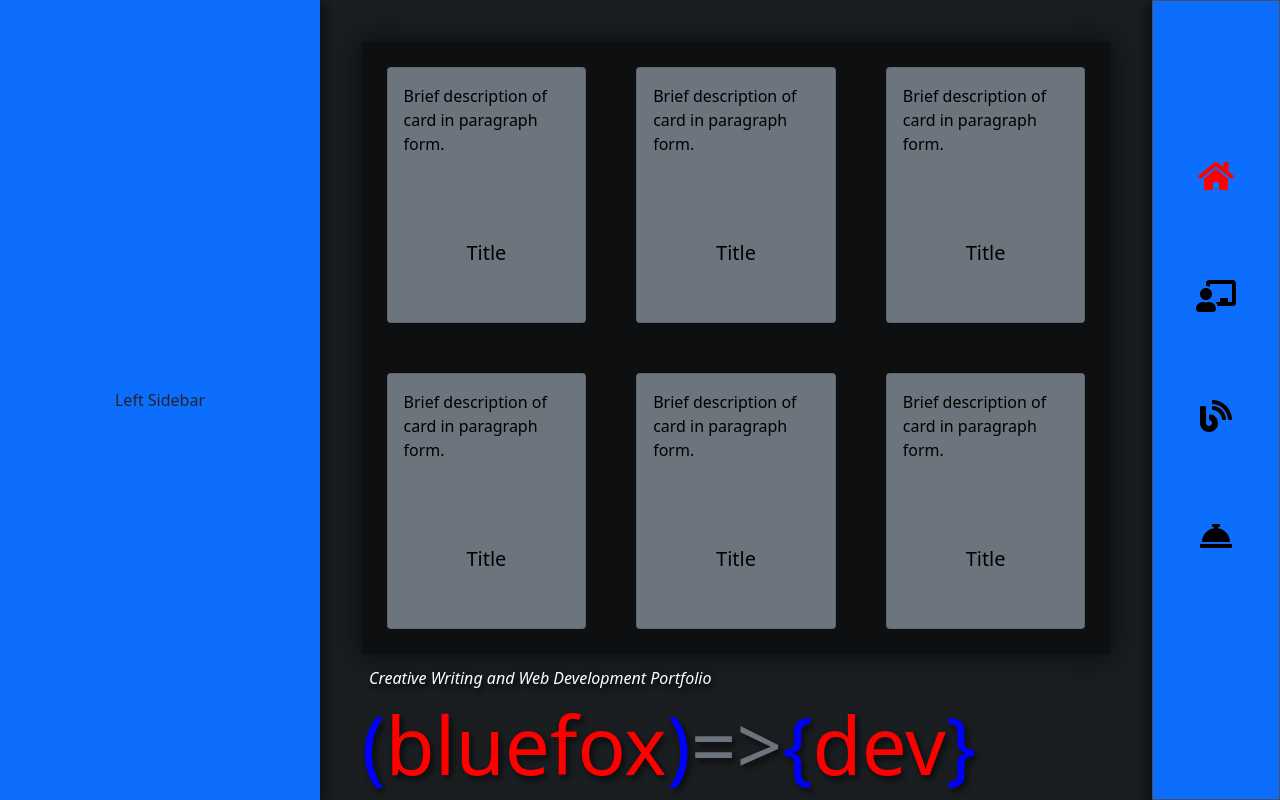
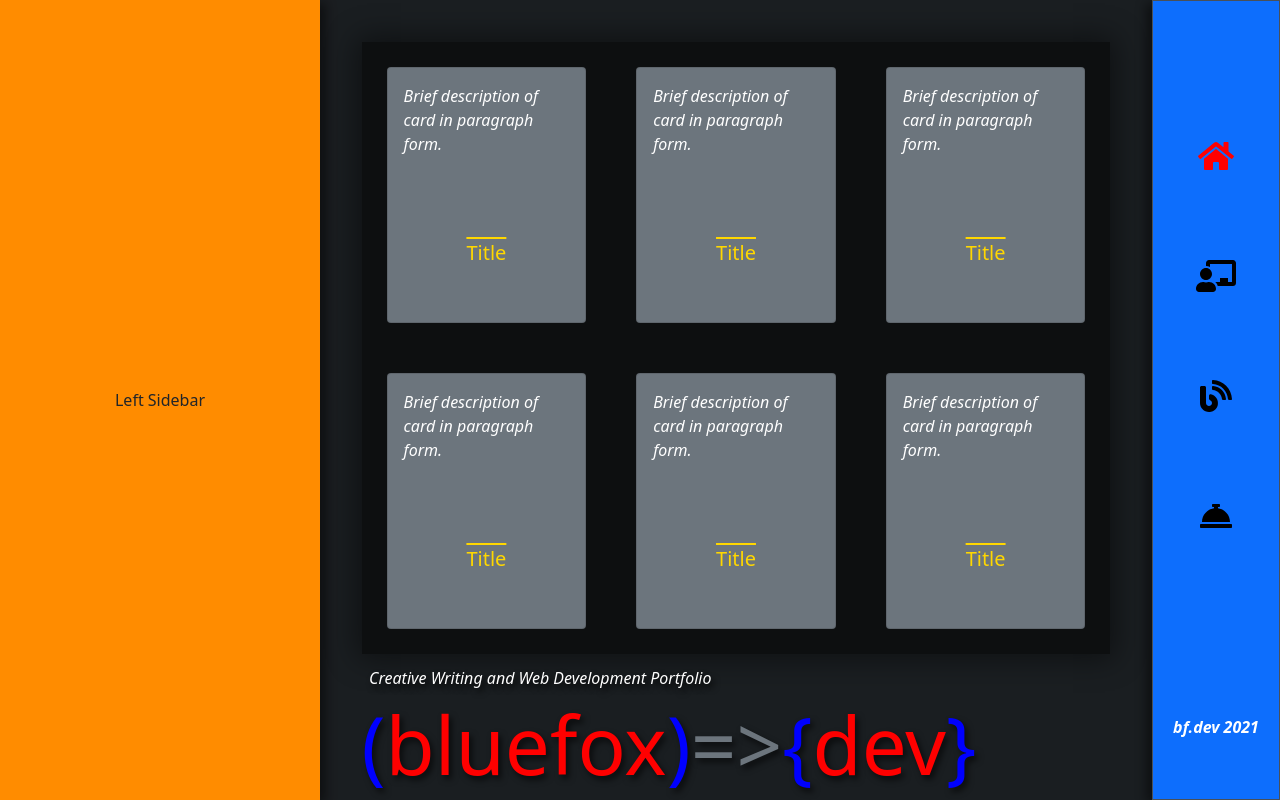
Before and after one commit to bluefoxbandido/bluefoxblog, a React app: page / in a window 1280 px wide. Built offline with nearby package versions, Linux system fonts and the light colour scheme.

Commit message:
styling home page, todo left sidebar

```diff
--- a/src/components/sections/left_sidebar.js
+++ b/src/components/sections/left_sidebar.js
@@ -3,7 +3,7 @@ import React, { Component } from 'react'
 export default class LeftSidebar extends Component {
     render() {
         return (
-            <div className="left-sidebar bg-primary col-md-3">
+            <div className="left-sidebar col-md-3">
                 Left Sidebar
             </div>
         )
--- a/src/components/sections/middlebar.js
+++ b/src/components/sections/middlebar.js
@@ -57,6 +57,7 @@ export default class Middlebar extends Component {
                                 </NavLink>
                             </li>
                         </ul>
+                        <span>{`bf.dev 2021`}</span>
                     </nav>
                 </Router>
             </div>
--- a/src/styles/_home.scss
+++ b/src/styles/_home.scss
@@ -64,16 +64,22 @@
             justify-content: center;
             align-items: center;
 
+
             .card-body {
                 display: flex;
                 flex-direction: column-reverse;
                 justify-content: space-between;
+                color: white;
+                font-style: oblique;
 
                 .card-title {
                     display: flex;
                     align-self: center;
                     justify-self: end;
                     padding-bottom: 20%;
+                    color: gold;
+                    font-style: normal;
+                    text-decoration-line: overline;
                 }
             }
         }
--- a/src/styles/_layout.scss
+++ b/src/styles/_layout.scss
@@ -2,7 +2,7 @@
   padding: 0;
   height: 100%;
 
-  @media(min-width: 768px){
+  @media (min-width: 768px) {
     height: 100vh;
   }
 
@@ -16,11 +16,12 @@
       display: none;
       justify-content: center;
       align-items: center;
-      box-shadow: 6px 3px 10px 0px rgba(0,0,0,0.46);
--webkit-box-shadow: 6px 3px 10px 0px rgba(0,0,0,0.46);
--moz-box-shadow: 6px 3px 10px 0px rgba(0,0,0,0.46);
+      background-color: darkorange;
+      box-shadow: 6px 3px 10px 0px rgba(0, 0, 0, 0.46);
+      -webkit-box-shadow: 6px 3px 10px 0px rgba(0, 0, 0, 0.46);
+      -moz-box-shadow: 6px 3px 10px 0px rgba(0, 0, 0, 0.46);
 
-      @media(min-width: 768px) {
+      @media (min-width: 768px) {
         display: flex;
       }
     }
@@ -34,12 +35,13 @@
       color: white;
       width: 100vw;
 
-      @media(min-width: 768px) {
+      @media (min-width: 768px) {
         width: 75vw;
       }
 
       .navbar {
         display: flex;
+        flex-direction: column;
         color: black;
         justify-self: flex-end;
         justify-content: center;
@@ -48,17 +50,22 @@
         width: 10vw;
         padding: 0;
         margin-top: 0;
-        box-shadow: -6px 3px 10px 0px rgba(0,0,0,0.46);
-        -webkit-box-shadow: -6px 3px 10px 0px rgba(0,0,0,0.46);
-        -moz-box-shadow: -6px 3px 10px 0px rgba(0,0,0,0.46);
+        box-shadow: -6px 3px 10px 0px rgba(0, 0, 0, 0.46);
+        -webkit-box-shadow: -6px 3px 10px 0px rgba(0, 0, 0, 0.46);
+        -moz-box-shadow: -6px 3px 10px 0px rgba(0, 0, 0, 0.46);
 
+        span {
+          color: white;
+          font-style: italic;
+          font-weight: bolder;
+        }
         ul {
           display: flex;
           flex-direction: column;
           align-items: center;
           justify-content: center;
           list-style: none;
-          height: 100%;
+          height: 80%;
           padding: 0;
 
           li {
@@ -85,7 +92,6 @@
               :hover {
                 color: white;
               }
-
             }
           }
         }
```
